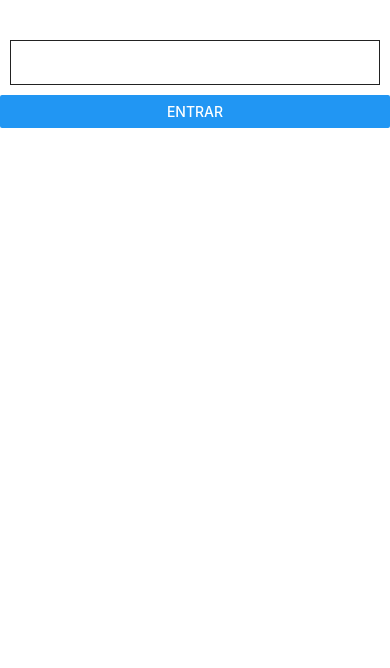
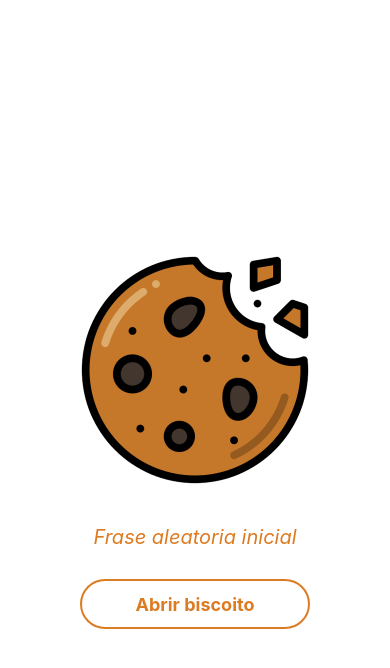
Before and after one commit to nicolas-magalhaes-clear/FirstApp-ReactNative, a React Native app: screen / in a window 390 px wide. Shown: the top 668 px of the page. Built offline with nearby package versions, Linux system fonts and the light colour scheme.

Commit message:
TouchableOpacity and image example added

```diff
--- a/App.js
+++ b/App.js
@@ -1,25 +1,37 @@
 import { StatusBar } from 'expo-status-bar';
-import { StyleSheet, Text, View, Image, TextInput, Button, Alert } from 'react-native';
+import { StyleSheet, Text, View, Image, TextInput, Button, TouchableOpacity } from 'react-native';
 import { useState } from 'react';
+
+const frases = [
+  "Frase1",
+  "Frase2",
+  "Frase3",
+  "Frase4",
+  "Frase5",
+]
 
 export default function App() {
 
-  const [texto, setTexto] = useState("")
+  const [textoFrase, setTextoFrase] = useState("Frase aleatoria inicial")
+  const [image, setImage] = useState(require('./src/biscoito.png'))
 
-  function entrar(){
-    if(texto.length === 0){
-      alert('Digite seu nome para entrar!')
-      return
-    }
-    alert(`Olá ${texto}`)
-
+  function quebraBiscoito(){
+    let numeroAleatorio = Math.floor(Math.random() * frases.length)
+    setTextoFrase(`"${frases[numeroAleatorio]}"`)
   }
 
   return (
     <View style={styles.container}>
-      <TextInput style={styles.input} value={texto} onChangeText={(e) => setTexto(e)}/>
-      <Button title='Entrar' onPress={()=> entrar()}></Button>
-      {texto.length > 0 ? <Text style={styles.texto}>Bem vindo! {texto}</Text> : null}
+
+      <Image source={image} style={styles.img}/>
+
+      <Text style={styles.textoFrase}>{textoFrase}</Text>
+
+      <TouchableOpacity style={styles.botao} onPress={()=> quebraBiscoito()}>
+        <View style={styles.btnArea}>
+          <Text style={styles.btnTexto}>Abrir biscoito</Text>
+        </View>
+      </TouchableOpacity>
     </View>
   );
 }
@@ -30,7 +42,9 @@ const styles = StyleSheet.create({
   container: {
     flex: 1,
     height: '100%',
-    marginTop: 30
+    paddingTop: 30,
+    alignItems: 'center',
+    justifyContent: 'center'
   },
   input: {
     height: 45,
@@ -42,5 +56,34 @@ const styles = StyleSheet.create({
   },
   texto:{
     color: 'green'
+  },
+  img: {
+    width: 250,
+    height: 250
+  },
+  textoFrase: {
+    fontSize: 20,
+    color: '#DD7B22',
+    margin: 30,
+    fontStyle: 'italic',
+    textAlign: 'center'
+  },
+  botao: {
+    width: 230,
+    height: 50,
+    borderWidth: 2,
+    borderColor: '#dd7b22',
+    borderRadius: 25
+  },
+  btnArea:{
+    flex: 1,
+    flexDirection: 'row',
+    justifyContent: 'center',
+    alignItems: 'center',
+  },
+  btnTexto: {
+    fontSize: 18,
+    fontWeight: 'bold',
+    color: '#dd7b22'
   }
 });
```
Also changed, not shown: src/biscoito.png (added).
